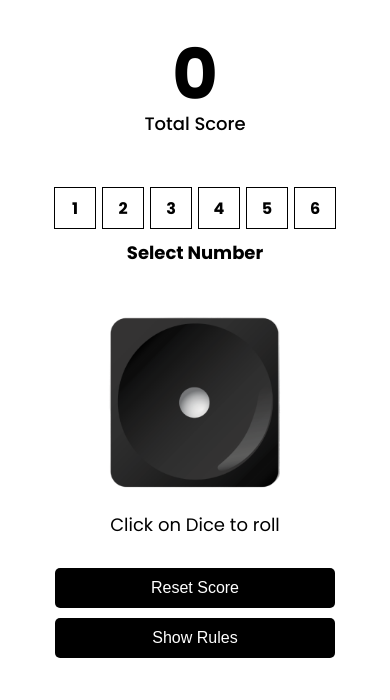
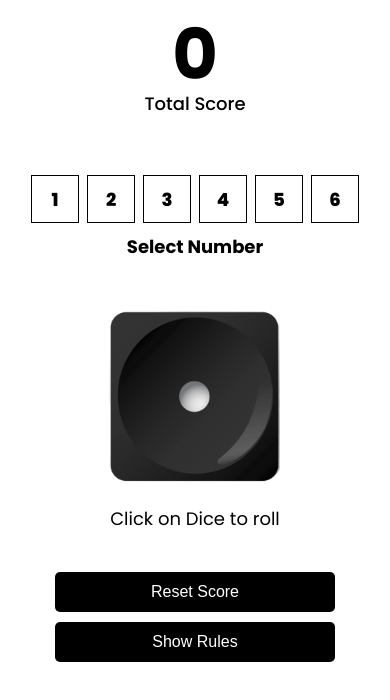
Before and after one commit to abdullah-zulfiqar0/dice-game-react, a React (Vite) app: page / in a window 390 px wide. Both pictures are taken after a click on the button "Play Now". Shown: the top 700 px of the page. Built offline with nearby package versions, Linux system fonts and the light colour scheme.

Commit message:
Update App.css

```diff
--- a/src/App.css
+++ b/src/App.css
@@ -10,7 +10,7 @@ body {
   font-family: "Poppins", sans-serif;
 }
 
-/* Landing / Start Game Page Container */
+/* Landing / Start Screen */
 .container {
   min-height: 100vh;
   max-width: 1180px;
@@ -19,7 +19,6 @@ body {
   align-items: center;
   justify-content: center;
   padding: 20px;
-  gap: 30px;
 }
 
 .container img {
@@ -47,20 +46,14 @@ body {
   color: black;
 }
 
-.content {
-  display: flex;
-  flex-direction: column;
-  align-items: flex-end;
-}
-
 .content h1 {
   font-size: 96px;
   white-space: nowrap;
 }
 
-/* Gameplay Main Layout */
+/* Main Gameplay Page */
 .main-container {
-  max-width: 1280px;
+  max-width: 1200px;
   margin: 0 auto;
   padding: 40px 20px;
 }
@@ -72,7 +65,6 @@ body {
   gap: 20px;
 }
 
-/* Score Section */
 .score-container {
   max-width: 200px;
   text-align: center;
@@ -89,7 +81,6 @@ body {
   white-space: nowrap;
 }
 
-/* Number Selector Section */
 .numberselectedcontainer {
   display: flex;
   flex-direction: column;
@@ -100,6 +91,7 @@ body {
 .flex {
   display: flex;
   gap: 24px;
+  flex-wrap: wrap;
 }
 
 .box {
@@ -109,7 +101,7 @@ body {
   display: grid;
   place-items: center;
   font-size: 24px;
-  font-weight: 700;
+  font-weight: 800;
   cursor: pointer;
 }
 
@@ -125,12 +117,12 @@ body {
 
 .error {
   color: red;
-  font-size: 16px !important;
-  font-weight: 400 !important;
-  height: 20px;
+  font-size: 16px;
+  font-weight: 400;
+  min-height: 24px;
 }
 
-/* Dice Roll Section */
+/* Dice Section */
 .dice-container {
   display: flex;
   justify-content: center;
@@ -151,54 +143,49 @@ body {
 .dice img {
   max-width: 250px;
   width: 100%;
+  height: auto;
 }
 
-/* Buttons Container */
 .btns {
   display: flex;
   flex-direction: column;
   justify-content: center;
   align-items: center;
   gap: 10px;
-  margin-top: 30px;
+  margin-top: 40px;
 }
 
-/* Rules Section */
 .rulecont {
-  max-width: 800px;
-  margin: 30px auto 0;
+  max-width: 600px;
+  margin: 40px auto 0;
   background-color: #fbf1f1;
-  padding: 20px;
+  padding: 24px 32px;
   border-radius: 10px;
 }
 
 .rulecont h2 {
-  font-size: 24px;
+  font-size: 28px;
   font-weight: 600;
-  margin-bottom: 12px;
+  margin-bottom: 16px;
 }
 
 .rulecont .text p {
-  font-size: 16px;
+  font-size: 19px;
   font-weight: 400;
   line-height: 1.4;
-  margin-bottom: 6px;
+  margin-bottom: 4px;
 }
 
 /* ========================================== */
-/* MEDIA QUERIES                  */
+/* MOBILE & TABLET RESPONSIVE STYLES          */
 /* ========================================== */
 
 @media (max-width: 768px) {
-  /* Landing Screen */
   .container {
     flex-direction: column;
     text-align: center;
     padding-top: 40px;
-  }
-
-  .content {
-    align-items: center;
+    gap: 30px;
   }
 
   .content h1 {
@@ -206,25 +193,14 @@ body {
     white-space: normal;
   }
 
-  /* Main Game Screen Top Bar */
+  .main-container {
+    padding: 20px 15px;
+  }
+
   .top-section {
     flex-direction: column;
     align-items: center;
-    gap: 20px;
-  }
-
-  .numberselectedcontainer {
-    align-items: center;
-  }
-
-  .flex {
-    gap: 10px;
-  }
-
-  .box {
-    height: 50px;
-    width: 50px;
-    font-size: 18px;
+    gap: 24px;
   }
 
   .score-container h1 {
@@ -238,6 +214,21 @@ body {
     font-size: 18px;
   }
 
+  .numberselectedcontainer {
+    align-items: center;
+  }
+
+  .flex {
+    gap: 8px;
+    justify-content: center;
+  }
+
+  .box {
+    height: 48px;
+    width: 48px;
+    font-size: 18px;
+  }
+
   .dice img {
     max-width: 180px;
   }
@@ -247,20 +238,29 @@ body {
     width: 100%;
     max-width: 280px;
   }
+
+  .rulecont {
+    max-width: 100%;
+    padding: 20px;
+  }
+
+  .rulecont h2 {
+    font-size: 22px;
+  }
+
+  .rulecont .text p {
+    font-size: 15px;
+  }
 }
 
-@media (max-width: 400px) {
+@media (max-width: 360px) {
+  .box {
+    height: 40px;
+    width: 40px;
+    font-size: 16px;
+  }
+
   .flex {
     gap: 6px;
   }
-
-  .box {
-    height: 42px;
-    width: 42px;
-    font-size: 16px;
-  }
-
-  .content h1 {
-    font-size: 36px;
-  }
 }
```
